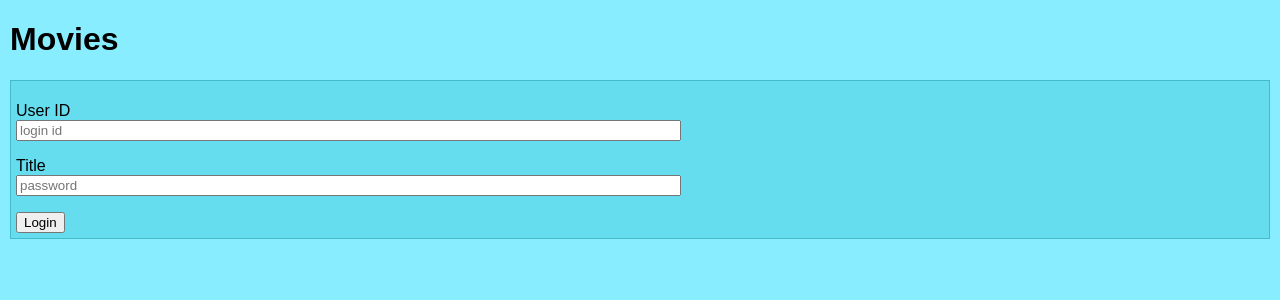
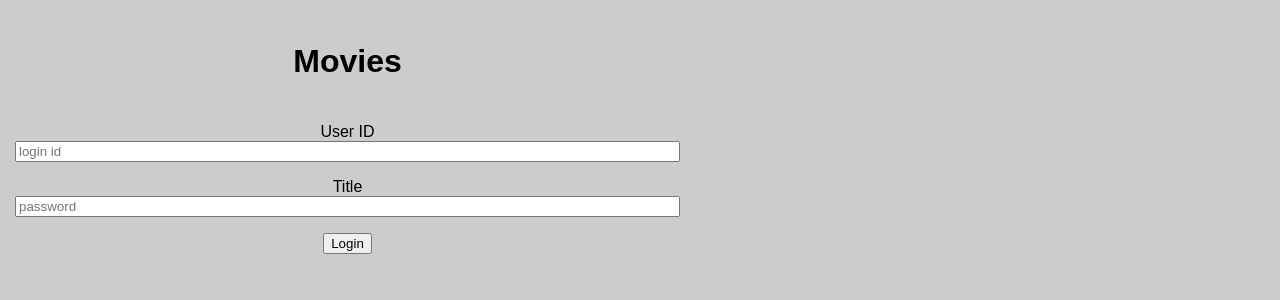
Before and after one commit to michael0525/CS3380FinalProject, a PHP site: page /index.php?view=loginform in a window 1280 px wide. Shown: the top 300 px of the page. Run offline with PHP 8.4, Linux system fonts and the light colour scheme; the visitor is signed in with stand-in values (Sample User, id 1); data that the repository does not hold is empty.

Commit message:
Made updated to css file

```diff
--- a/Web/MovieBrowser.css
+++ b/Web/MovieBrowser.css
@@ -1,12 +1,21 @@
 /*Authors: Patrick Kunza (pskggc), Ryan Olson (raozp4), Chase Scanlan (cwswx7), Michael Yizhuo Du (ydypb), Jay Toebbon (ejtn78)
 Model-View-Controller implementation of Movie Browser */
 
+
+/*Beginning of our .CSS*/
 body {
+    position: absolute;
+    top: 12px;
 	margin: 10px;
-	background-color: #8ef;
+	background-color: #ccc;
 	font-family: arial;
 }
 
+h1{
+    text-align: center;
+    top:-1px;
+    right:600px;
+}
 table, th, td {
 	border: 1px solid black;
 	border-collapse: collapse;
@@ -17,7 +26,7 @@ th, td {
 }
 
 th {
-	background-color: #6de;
+	background-color: #fff;
 }
 
 td {
@@ -26,20 +35,22 @@ td {
 
 a.movieButton:link, a.movieButton:visited, a.movieButton:active {
 	color: black;
-	font-size: 1.2em;
+	font-size: 1.3em;
 	text-decoration: none;
-	background-color: #6de;
+	background-color: #ccc;
 	padding: 5px;
-	border: 1px solid #4bc;
+	border: 1px solid #171515;
+    position: static;
 }
 
 a.movieButton:hover {
-	background-color: #5cd;
+	background-color: #ccc;
 }
 
 form {
-	background-color: #6de;
-	border: 1px solid #4bc;
+    position: static;
+    top: 150px;
+    text-align: center;
 	padding: 5px;
 }
 
```
